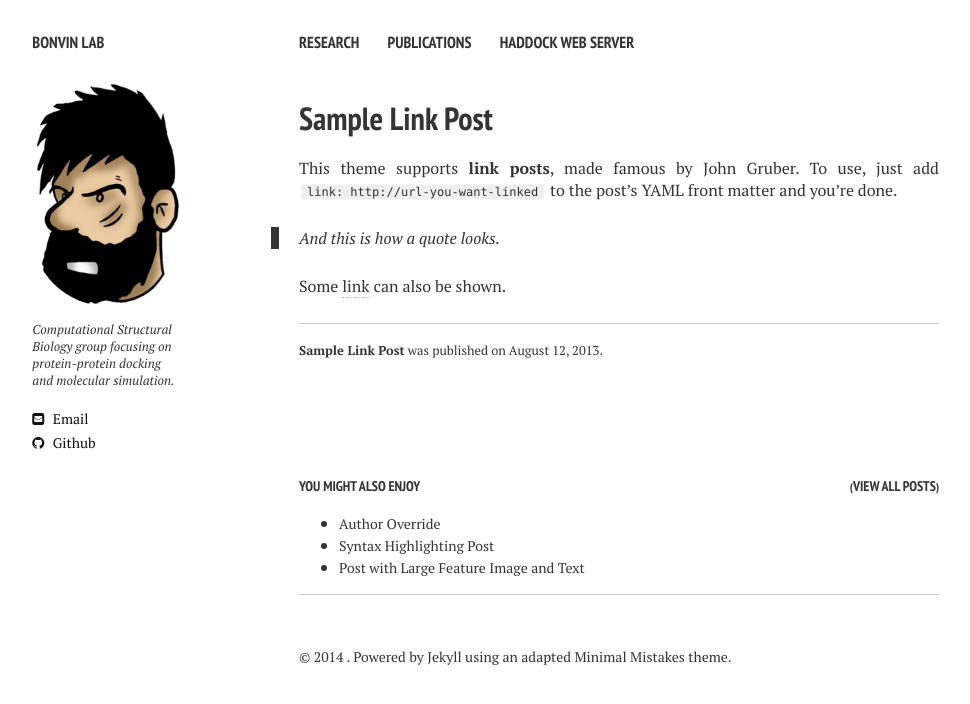
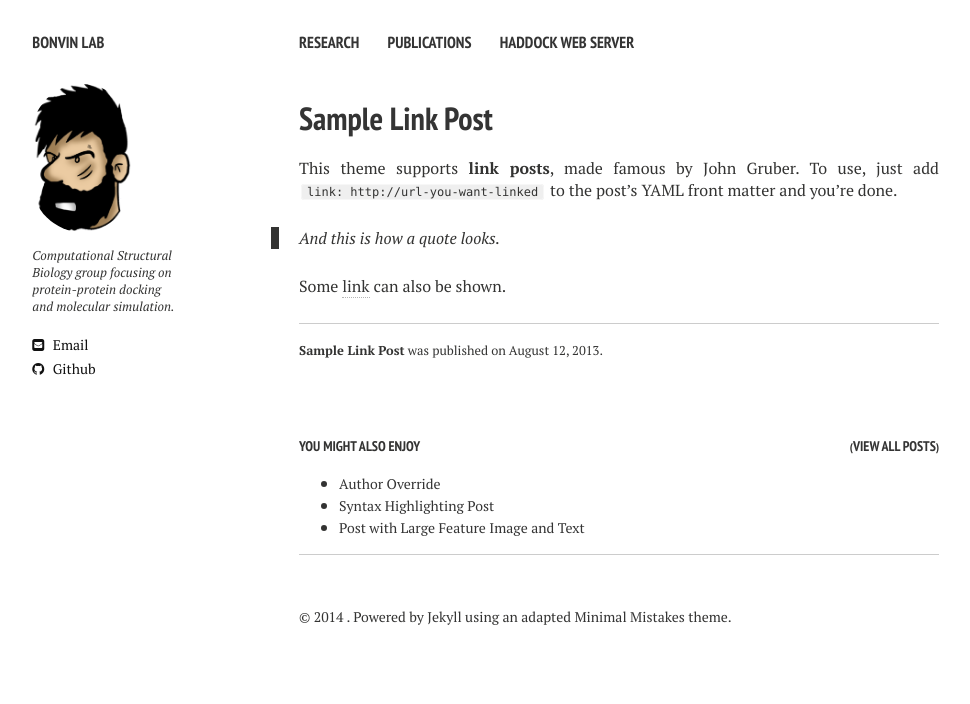
Before and after one commit to ezgikaraca/joaorodrigues.github.io, a Jekyll site: the page built from news/_posts/2013-08-12-sample-link-post.md, in a window 1280 px wide. Shown: the top 704 px of the page, without its empty margins (21-991 px from the left). Built offline with Jekyll 4.4.1, drawn with Linux system fonts in a browser that asks for light colours; nearby versions of some CDN libraries.

Commit message:
Reduced size of avatar picture. Keeps container the same to allow text to expand.

```diff
--- a/_sass/page.scss
+++ b/_sass/page.scss
@@ -346,7 +346,7 @@ $button-size: 1.5rem;
 .article-author-side {
 	display: none;
 	.bio-photo {
-		max-width: 110px;
+		max-width: 100px;
 		@include rounded(150px);
 	}
 	@media #{$small} {
@@ -372,8 +372,10 @@ $button-size: 1.5rem;
 		}
 	}
 	@media #{$large} {
+		.bio-photo {
+		    max-width: 100px;
+		}
 		h3,
-		.bio-photo,
 		p,
 		.author-social {
 			max-width: 150px;
@@ -400,8 +402,10 @@ $button-size: 1.5rem;
 		margin-right: 10px;
 	}
 	@media #{$large} {
+		.bio-photo {
+		    max-width: 100px;
+		}
 		h3,
-		.bio-photo,
 		p,
 		.author-social {
 			max-width: 150px;
```
